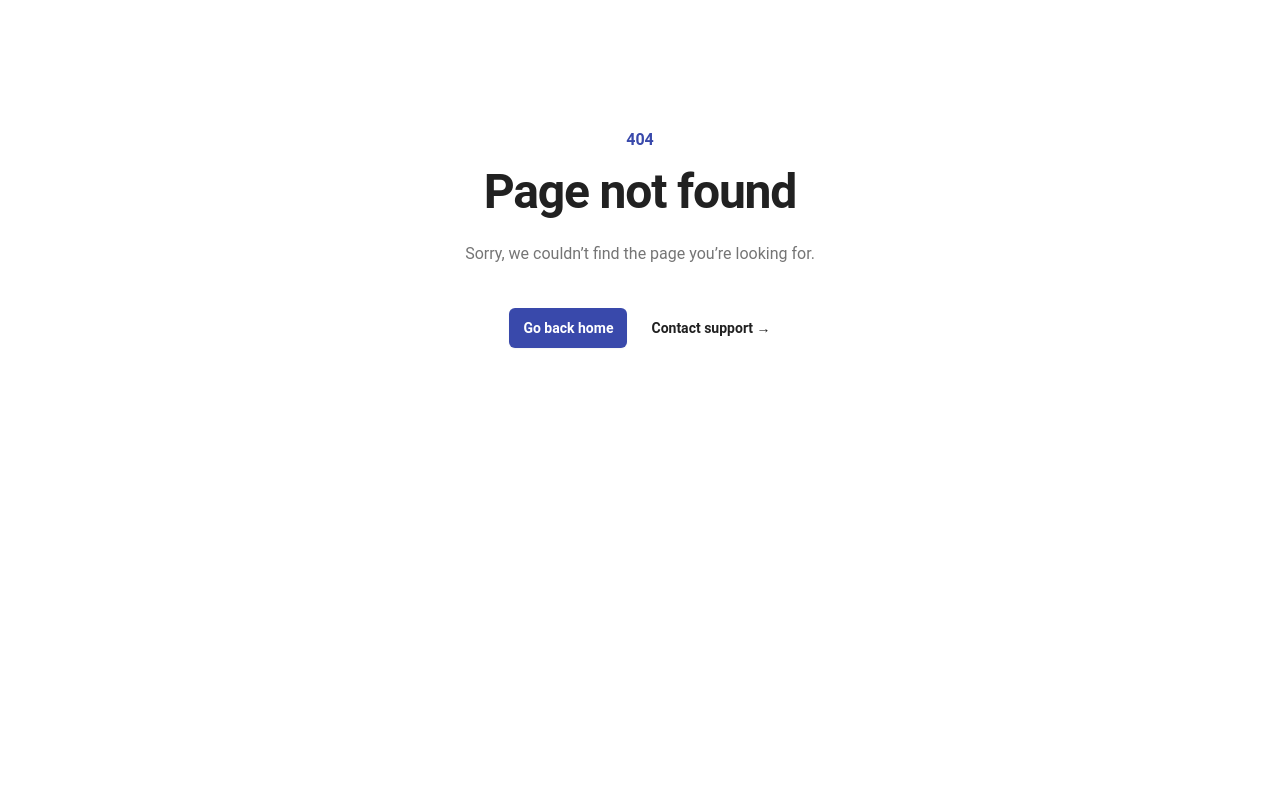
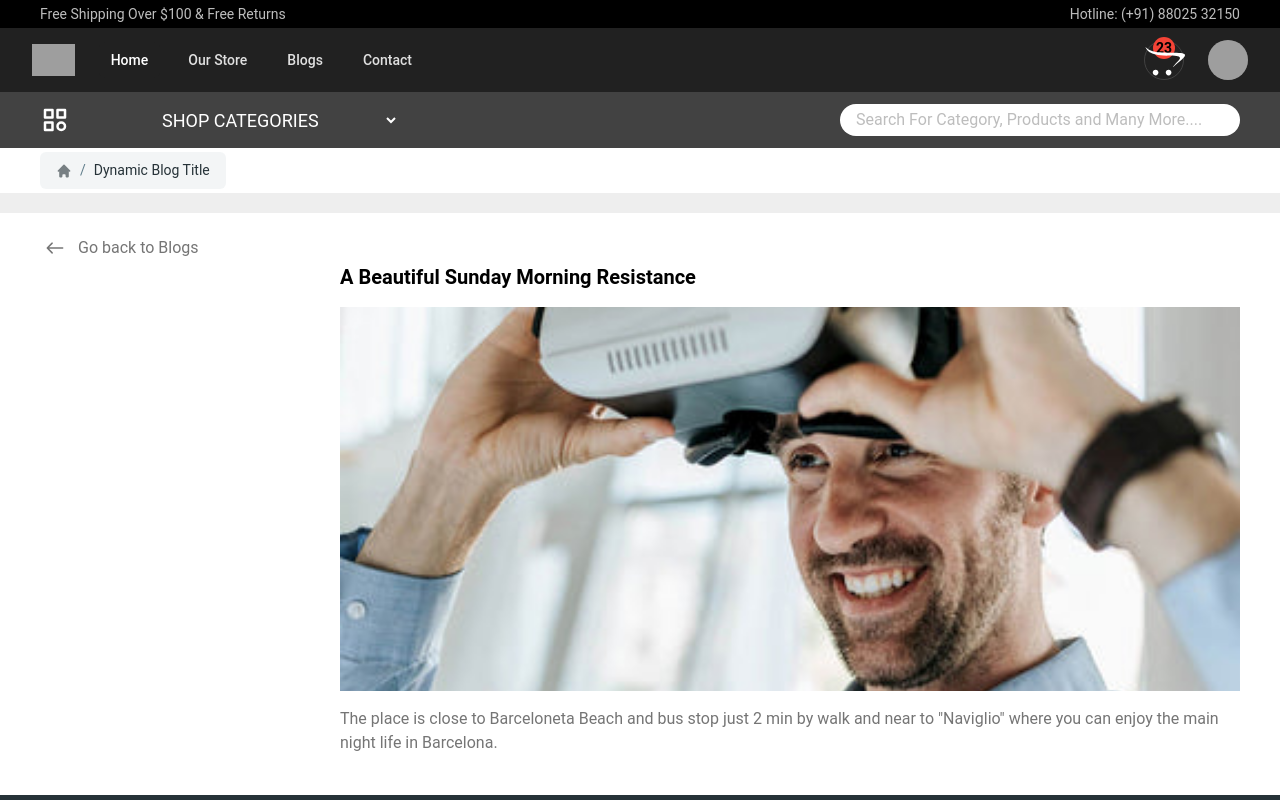
Before and after one commit to anurag-sonkar/Mern_Ecommerce_Shopkart_Customer_Panel, a React (Vite) app: page /blog/1 in a window 1280 px wide. Before the commit this address had no page. Shown: the top 800 px of the page. Built offline with nearby package versions, Linux system fonts and the light colour scheme; grey boxes are pictures that could not be loaded; the HTML template or start-up script is replaced by a standard one.

Commit message:
single-blog-page-done

```diff
--- a/src/App.jsx
+++ b/src/App.jsx
@@ -14,6 +14,7 @@ import SignupForm from './pages/Authentication/Signup/Signup'
 import LoginForm from './pages/Authentication/Login/Login'
 import ResetPassword from './pages/Authentication/ResetPassword'
 import ForgotPassword from './pages/Authentication/ForgotPassword'
+import SingleBlog from './pages/SingleBlog'
 
 function App() {
   return (
@@ -25,6 +26,7 @@ function App() {
           <Route path='/contact' element={<Contact/>} />
           <Route path='/store' element={<Store/>} />
           <Route path='/blogs' element={<Blogs/>} />
+          <Route path='/blog/:id' element={<SingleBlog/>} />
           <Route path='/compare-products' element={<CompareProducts/>} />
           <Route path='/whishlist' element={<Wishlist/>} />
           <Route path='/auth' element={<AuthenticationForm/>} />
--- /dev/null
+++ b/src/pages/SingleBlog.jsx
@@ -0,0 +1,46 @@
+import React from "react";
+import HelmetTitle from "../components/HelmetTitle";
+import { BreadCrumb } from "../components/BreadCrumb";
+import { IoIosArrowRoundBack } from "react-icons/io";
+import { Link } from "react-router-dom";
+
+function SingleBlog() {
+  return (
+    <div className="w-full bg-gray-200">
+      <HelmetTitle title="Dynamic Blog Title" />
+      <div className="bg-white lg:px-10 px-5 py-1 flex justify-between items-center">
+        <div>
+          <BreadCrumb title="Dynamic Blog Title" />
+        </div>
+      </div>
+
+      <div className="px-10 py-5 bg-white my-5">
+        <Link to="/blogs" className="flex items-center gap-2 text-gray-600 col-span-4">
+          <div>
+            <IoIosArrowRoundBack size={30}/>
+          </div>
+          <h1 className="">Go back to Blogs</h1>
+        </Link>
+
+        <div className="grid grid-cols-4">
+        {/* first column */}
+        <div>
+        {/* content */}
+        </div>
+
+        {/* second -column */}
+        <div className="lg:col-span-3 col-span-4 flex flex-col gap-4">
+            <h1 className="text-black text-xl font-semibold capitalize">A beautiful sunday morning resistance</h1>
+            <img src="../src/assets/blog-1.jpg" className="w-full max-h-96 object-cover" />
+            <p className="text-gray-600">The place is close to Barceloneta Beach and bus stop just 2
+                    min by walk and near to &quot;Naviglio&quot; where you can
+                    enjoy the main night life in Barcelona.</p>
+        </div>
+
+        </div>
+      </div>
+    </div>
+  );
+}
+
+export default SingleBlog;
```
